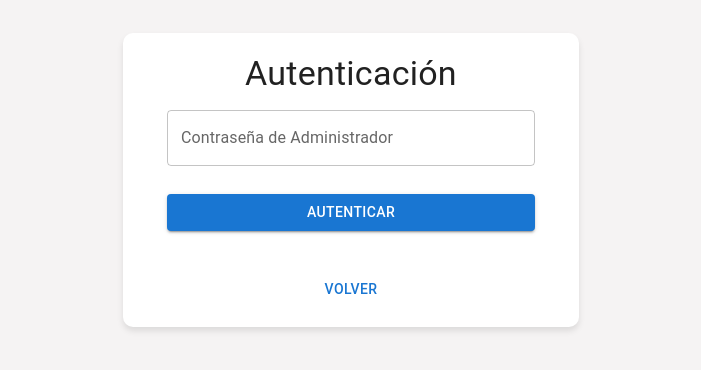
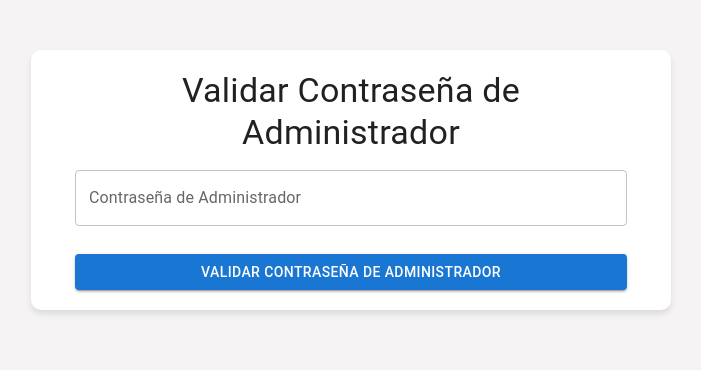
Before and after one commit to DarknesCloud/frontend_prueba, a React (Vite) app: page /registerAdmin in a window 1280 px wide. Shown: the part 228-598 px from the top of the page, without its empty margins (289-990 px from the left). Built offline with nearby package versions, Linux system fonts and the light colour scheme; sample sign-in values are in the browser's storage.

Commit message:
fit formulario de admin de registro

```diff
--- a/src/components/Api.tsx
+++ b/src/components/Api.tsx
@@ -82,7 +82,7 @@ const Api: React.FC = () => {
   };
 
   return (
-    <div>
+    <div style={{ margin: '50px', marginTop: '100px' }}>
       <Typography variant="h4" gutterBottom>
         Mis Posts
       </Typography>
--- a/src/components/Dashboard.tsx
+++ b/src/components/Dashboard.tsx
@@ -109,28 +109,28 @@ const Dashboard: React.FC<DashboardProps> = () => {
               <Grid item xs={12} sm={6} md={3}>
                 <StatCard
                   title="Clientes"
-                  icon={<People />}
+                  icon={<People style={{ color: '#55C2E0' }} />}
                   value={clientCount}
                 />
               </Grid>
               <Grid item xs={12} sm={6} md={3}>
                 <StatCard
                   title="Ventas"
-                  icon={<ShoppingCart />}
+                  icon={<ShoppingCart style={{ color: '#5DC616' }} />}
                   value={saleCount}
                 />
               </Grid>
               <Grid item xs={12} sm={6} md={3}>
                 <StatCard
                   title="Productos"
-                  icon={<Store />}
+                  icon={<Store style={{ color: '#752DFD' }} />}
                   value={productCount}
                 />
               </Grid>
               <Grid item xs={12} sm={6} md={3}>
                 <StatCard
                   title="Usuarios"
-                  icon={<ExitToApp />}
+                  icon={<ExitToApp style={{ color: '#FF2626' }} />}
                   value={userCount}
                 />
               </Grid>
--- a/src/components/RegisterAdmin.tsx
+++ b/src/components/RegisterAdmin.tsx
@@ -1,36 +1,50 @@
 import React, { useState, useEffect } from 'react';
-import { Link, useNavigate } from 'react-router-dom';
 import { Container, Typography, TextField, Button, Paper } from '@mui/material';
 
 const RegisterAdmin: React.FC = () => {
+  const [adminPassword, setAdminPassword] = useState('');
+  const [viewMode, setViewMode] = useState(0);
   const [name, setName] = useState('');
   const [email, setEmail] = useState('');
   const [password, setPassword] = useState('');
   const [role, setRole] = useState('');
-  const [isFirstTime, setIsFirstTime] = useState(true);
   const [isAdminAuthenticated, setIsAdminAuthenticated] = useState(false);
-  const [enteredPassword, setEnteredPassword] = useState('');
-
-  const navigate = useNavigate();
 
   useEffect(() => {
     const storedAdminPassword = localStorage.getItem('adminPassword');
-    if (storedAdminPassword) {
-      setIsFirstTime(false);
+    if (!storedAdminPassword) {
+      // Si no existe una contraseña de administrador, establece el modo en 0 para la creación de contraseña.
+      setViewMode(0);
+    } else {
+      // Si existe una contraseña de administrador, establece el modo en 1 para la validación.
+      setViewMode(1);
     }
   }, []);
 
-  const handleAuthenticate = () => {
+  const handleAdminAuthentication = () => {
     const storedAdminPassword = localStorage.getItem('adminPassword');
-    if (enteredPassword !== storedAdminPassword) {
+    if (adminPassword !== storedAdminPassword) {
       alert('La contraseña de administrador ingresada es incorrecta.');
       return;
     }
+    setViewMode(2);
     setIsAdminAuthenticated(true);
   };
 
+  const handleCreateAdminPassword = () => {
+    if (!adminPassword) {
+      alert('Por favor, ingrese una contraseña de administrador.');
+      return;
+    }
+
+    // Guarda la contraseña de administrador en el localStorage.
+    localStorage.setItem('adminPassword', adminPassword);
+    // Cambia al modo de validación.
+    setViewMode(1);
+  };
+
   const handleRegister = () => {
-    if (!isFirstTime && !isAdminAuthenticated) {
+    if (viewMode !== 2 || !isAdminAuthenticated) {
       alert('Por favor, autentíquese para acceder al registro.');
       return;
     }
@@ -52,7 +66,8 @@ const RegisterAdmin: React.FC = () => {
     users.push(newUser);
     localStorage.setItem('users', JSON.stringify(users));
     alert('Registro exitoso');
-    navigate('/dashboard');
+    // Navegar a la página de destino después del registro
+    // Ejemplo: navigate('/dashboard');
   };
 
   const generateRandomToken = () => {
@@ -81,35 +96,57 @@ const RegisterAdmin: React.FC = () => {
       >
         <Container maxWidth="sm">
           <Typography variant="h4" align="center">
-            {isFirstTime
+            {viewMode === 0
               ? 'Crear Contraseña de Administrador'
-              : isAdminAuthenticated
-              ? 'Registro'
-              : 'Autenticación'}
+              : viewMode === 1
+              ? 'Validar Contraseña de Administrador'
+              : 'Registro'}
           </Typography>
-          {!isFirstTime && !isAdminAuthenticated && (
+          {viewMode === 0 && (
             <>
               <TextField
                 label="Contraseña de Administrador"
                 variant="outlined"
                 type="password"
-                value={enteredPassword}
-                onChange={(e) => setEnteredPassword(e.target.value)}
+                value={adminPassword}
+                onChange={(e) => setAdminPassword(e.target.value)}
                 fullWidth
                 margin="normal"
               />
               <Button
                 variant="contained"
                 color="primary"
-                onClick={handleAuthenticate}
+                onClick={handleCreateAdminPassword}
                 fullWidth
                 style={{ marginTop: '20px' }}
               >
-                Autenticar
+                Crear Contraseña de Administrador
               </Button>
             </>
           )}
-          {(isFirstTime || isAdminAuthenticated) && (
+          {viewMode === 1 && (
+            <>
+              <TextField
+                label="Contraseña de Administrador"
+                variant="outlined"
+                type="password"
+                value={adminPassword}
+                onChange={(e) => setAdminPassword(e.target.value)}
+                fullWidth
+                margin="normal"
+              />
+              <Button
+                variant="contained"
+                color="primary"
+                onClick={handleAdminAuthentication}
+                fullWidth
+                style={{ marginTop: '20px' }}
+              >
+                Validar Contraseña de Administrador
+              </Button>
+            </>
+          )}
+          {viewMode === 2 && (
             <>
               <TextField
                 label="Nombre"
@@ -156,14 +193,6 @@ const RegisterAdmin: React.FC = () => {
               </Button>
             </>
           )}
-          <Link
-            to="/"
-            style={{ display: 'block', marginTop: '20px', textAlign: 'center' }}
-          >
-            <Button color="primary" fullWidth style={{ marginTop: '20px' }}>
-              Volver
-            </Button>
-          </Link>
         </Container>
       </Paper>
     </div>
--- a/src/components/Sidebar.tsx
+++ b/src/components/Sidebar.tsx
@@ -10,18 +10,13 @@ import HomeIcon from '@mui/icons-material/Home';
 import PersonIcon from '@mui/icons-material/Person';
 import ShoppingCartIcon from '@mui/icons-material/ShoppingCart';
 import BarChartIcon from '@mui/icons-material/BarChart';
-import IconButton from '@mui/material/IconButton';
-import ChevronLeftIcon from '@mui/icons-material/ChevronLeft';
-import MenuIcon from '@mui/icons-material/Menu';
+
 import Box from '@mui/material/Box';
+import { Group, MonetizationOn, Store } from '@mui/icons-material';
 
 const Sidebar: React.FC = () => {
   const [open, setOpen] = useState(true);
   const [userRole, setUserRole] = useState<number | null | string>(null); // Cambiado a number para representar el rol
-
-  const handleToggleSidebar = () => {
-    setOpen(!open);
-  };
 
   useEffect(() => {
     // Obtener el valor del rol del usuario desde el sessionStorage
@@ -40,6 +35,20 @@ const Sidebar: React.FC = () => {
       // Si el usuario tiene un rol de 1, muestra todos los elementos del menú
       return (
         <>
+          <ListItem
+            button
+            component={Link}
+            to="/dashboard"
+            style={{ marginTop: '10px', marginBottom: '10px' }}
+          >
+            <img
+              style={{ width: '100%' }}
+              src="https://itgrahn.com/images/logo.png"
+              alt="Logo"
+            />
+          </ListItem>
+          <Divider />
+
           <ListItem button component={Link} to="/dashboard">
             <ListItemIcon>
               <HomeIcon />
@@ -60,26 +69,25 @@ const Sidebar: React.FC = () => {
           </ListItem>
           <ListItem button component={Link} to="dashboard/users">
             <ListItemIcon>
-              <ShoppingCartIcon />
+              <Group />
             </ListItemIcon>
             <ListItemText primary="Usuarios" />
           </ListItem>
           <ListItem button component={Link} to="dashboard/ventas">
             <ListItemIcon>
-              <PersonIcon />
+              <MonetizationOn />
             </ListItemIcon>
             <ListItemText primary="Ventas" />
           </ListItem>
           <ListItem button component={Link} to="dashboard/tienda">
             <ListItemIcon>
-              <PersonIcon />
+              <Store />
             </ListItemIcon>
             <ListItemText primary="Tienda" />
           </ListItem>
         </>
       );
     } else if (userRole === '2' || userRole === 2) {
-      // Si el usuario tiene un rol de 2, oculta el elemento "Clientes"
       return (
         <>
           <ListItem button component={Link} to="/dashboard">
@@ -88,7 +96,6 @@ const Sidebar: React.FC = () => {
             </ListItemIcon>
             <ListItemText primary="Dashboard" />
           </ListItem>
-          {/* Los elementos "Clientes", "Productos" y "Usuarios" se ocultan */}
         </>
       );
     } else {
@@ -99,17 +106,6 @@ const Sidebar: React.FC = () => {
 
   return (
     <Box sx={{ display: 'flex' }}>
-      <IconButton
-        color="inherit"
-        aria-label="open drawer"
-        onClick={handleToggleSidebar}
-        edge="start"
-        sx={{
-          display: open ? 'none' : 'block',
-        }}
-      >
-        <MenuIcon />
-      </IconButton>
       <Drawer
         variant="persistent"
         anchor="left"
@@ -123,17 +119,6 @@ const Sidebar: React.FC = () => {
           },
         }}
       >
-        <IconButton
-          color="inherit"
-          aria-label="close drawer"
-          onClick={handleToggleSidebar}
-          edge="start"
-          sx={{
-            display: open ? 'block' : 'none',
-          }}
-        >
-          <ChevronLeftIcon />
-        </IconButton>
         <List>{renderMenuItems()}</List>
         <Divider />
         <List>
--- a/src/components/TopBar.tsx
+++ b/src/components/TopBar.tsx
@@ -10,12 +10,7 @@ import {
   Box,
   Typography,
 } from '@mui/material';
-import {
-  AccountCircle,
-  Settings,
-  Person,
-  ExitToApp,
-} from '@mui/icons-material';
+import { AccountCircle, ExitToApp } from '@mui/icons-material';
 
 const TopBar = () => {
   const [anchorEl, setAnchorEl] = useState(null);
@@ -73,18 +68,6 @@ const TopBar = () => {
           open={Boolean(anchorEl)}
           onClose={handleMenuClose}
         >
-          <MenuItem onClick={handleMenuClose}>
-            <ListItemIcon>
-              <Person />
-            </ListItemIcon>
-            <ListItemText primary="Perfil" />
-          </MenuItem>
-          <MenuItem onClick={handleMenuClose}>
-            <ListItemIcon>
-              <Settings />
-            </ListItemIcon>
-            <ListItemText primary="Configuración" />
-          </MenuItem>
           <MenuItem onClick={handleLogout}>
             <ListItemIcon>
               <ExitToApp />
```
